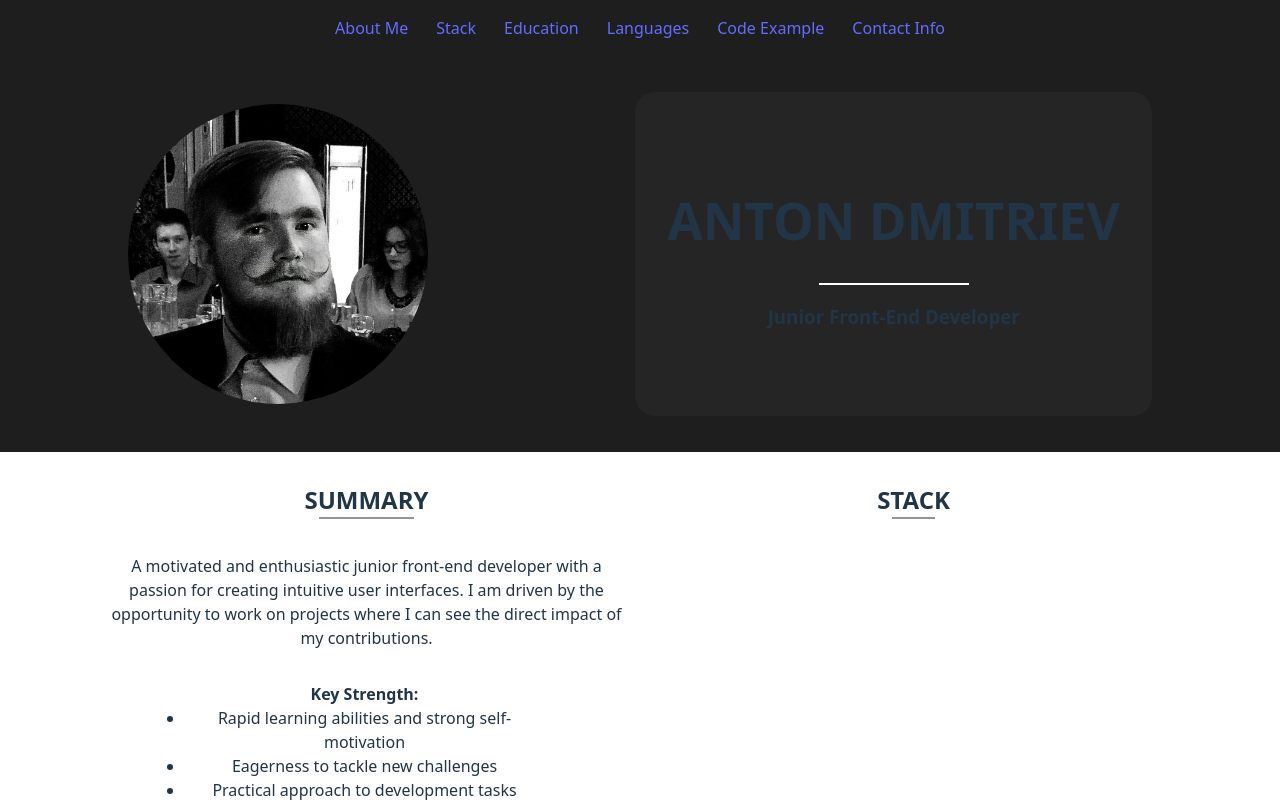
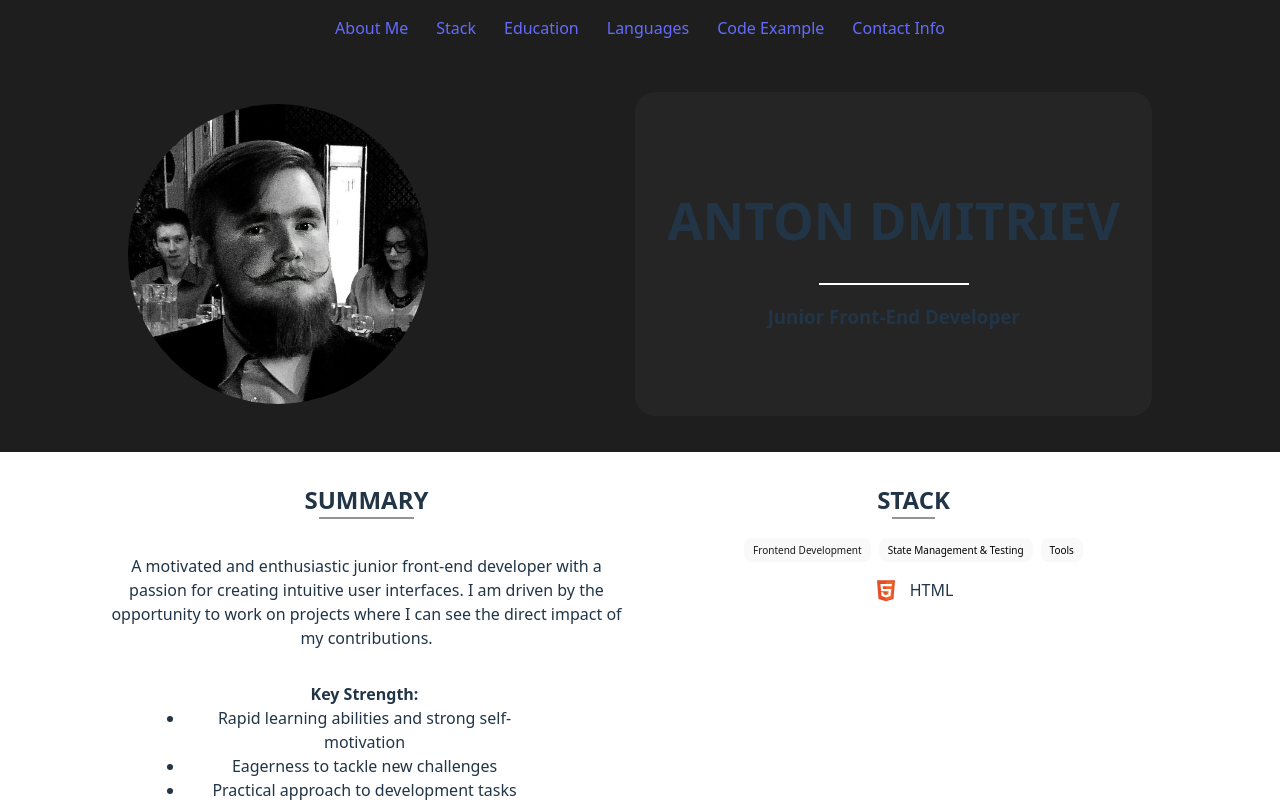
Before and after one commit to lipan4836/lipan4836, a React (Vite) app in the folder cv/: page / in a window 1280 px wide. Shown: the top 802 px of the page. Built offline with nearby package versions, Linux system fonts and the light colour scheme.

Commit message:
feat: implement stack item component

```diff
--- a/cv/src/components/Main/subs/Stack.tsx
+++ b/cv/src/components/Main/subs/Stack.tsx
@@ -1,10 +1,12 @@
 import type { ReactElement } from "react";
 import styles from '../Main.module.scss'
+import StackList from "../../StackList/StackList";
 
 function Stack(): ReactElement {
   return (
     <div className={styles.stack} id="stack">
       <h2>STACK</h2>
+      <StackList />
     </div>
   );
 }
--- /dev/null
+++ b/cv/src/components/StackList/StackList.module.scss
@@ -0,0 +1,18 @@
+.btns-wrap {
+  display: flex;
+  align-items: center;
+  justify-content: center;
+  gap: 8px;
+
+  .btn {
+    font-size: 10px;
+    padding: 4px 8px;
+
+    &-active {
+      font-size: 10px;
+      padding: 4px 8px;
+      color: #1a1a1a;
+      background-color: #f9f9f9;
+    }
+  }
+}
--- a/cv/src/components/StackList/StackList.tsx
+++ b/cv/src/components/StackList/StackList.tsx
@@ -1,16 +1,19 @@
 import type { ReactElement } from "react";
+import styles from './StackList.module.scss'
+import StackItem from "../UI/StackItem.tsx/StackItem";
+import { SpriteNames } from "../../types/types";
 
 function StackList(): ReactElement {
   return (
     <>
-      <div>
-        <button>Frontend Development</button>
-        <button>State Management & Testing</button>
-        <button>Tools</button>
+      <div className={styles['btns-wrap']}>
+        <button className={styles['btn-active']}>Frontend Development</button>
+        <button className={styles.btn}>State Management & Testing</button>
+        <button className={styles.btn}>Tools</button>
       </div>
       <div>
         <div>
-
+          <StackItem stackName={SpriteNames.STACK} idSprite="html" stackContent="HTML" />
         </div>
       </div>
     </>
--- a/cv/src/components/UI/Icon/Icon.tsx
+++ b/cv/src/components/UI/Icon/Icon.tsx
@@ -1,7 +1,7 @@
-import type { ReactNode } from "react";
+import type { ReactElement } from "react";
 import type { IconProps } from "../../../types/types";
 
-function Icon({spriteName, idSprite, classes}: IconProps): ReactNode {
+function Icon({spriteName, idSprite, classes}: IconProps): ReactElement {
   return (
     <svg
       className={classes ? classes : ''}
--- /dev/null
+++ b/cv/src/components/UI/StackItem.tsx/StackItem.module.scss
@@ -0,0 +1,14 @@
+.stack-item {
+  display: flex;
+  align-items: center;
+  gap: 12px;
+
+  &-icon {
+    width: 30px;
+    height: 30px;
+  }
+
+  &-content {
+    font-size: 12px;
+  }
+}
--- a/cv/src/components/UI/StackItem.tsx/StackItem.tsx
+++ b/cv/src/components/UI/StackItem.tsx/StackItem.tsx
@@ -1,12 +1,13 @@
 import type { ReactElement } from 'react';
 import type { StackItemProps } from '../../../types/types';
 import Icon from '../Icon/Icon';
+import styles from './StackItem.module.scss'
 
 function StackItem({ stackName, idSprite, stackContent }: StackItemProps): ReactElement {
   return (
-    <div>
-      <Icon spriteName={stackName} idSprite={idSprite} />
-      <p>{stackContent}</p>
+    <div className={styles['stack-item']}>
+      <Icon classes={styles['stack-item_icon']} spriteName={stackName} idSprite={idSprite} />
+      <p className={styles['stack-item_content']}>{stackContent}</p>
     </div>
   );
 }
--- a/cv/src/types/types.ts
+++ b/cv/src/types/types.ts
@@ -9,3 +9,8 @@ export interface StackItemProps {
   idSprite: string;
   stackContent: string;
 }
+
+export enum SpriteNames {
+  STACK = 'stack-sprite',
+  SOCIAL = 'socials-sprite',
+}
```
